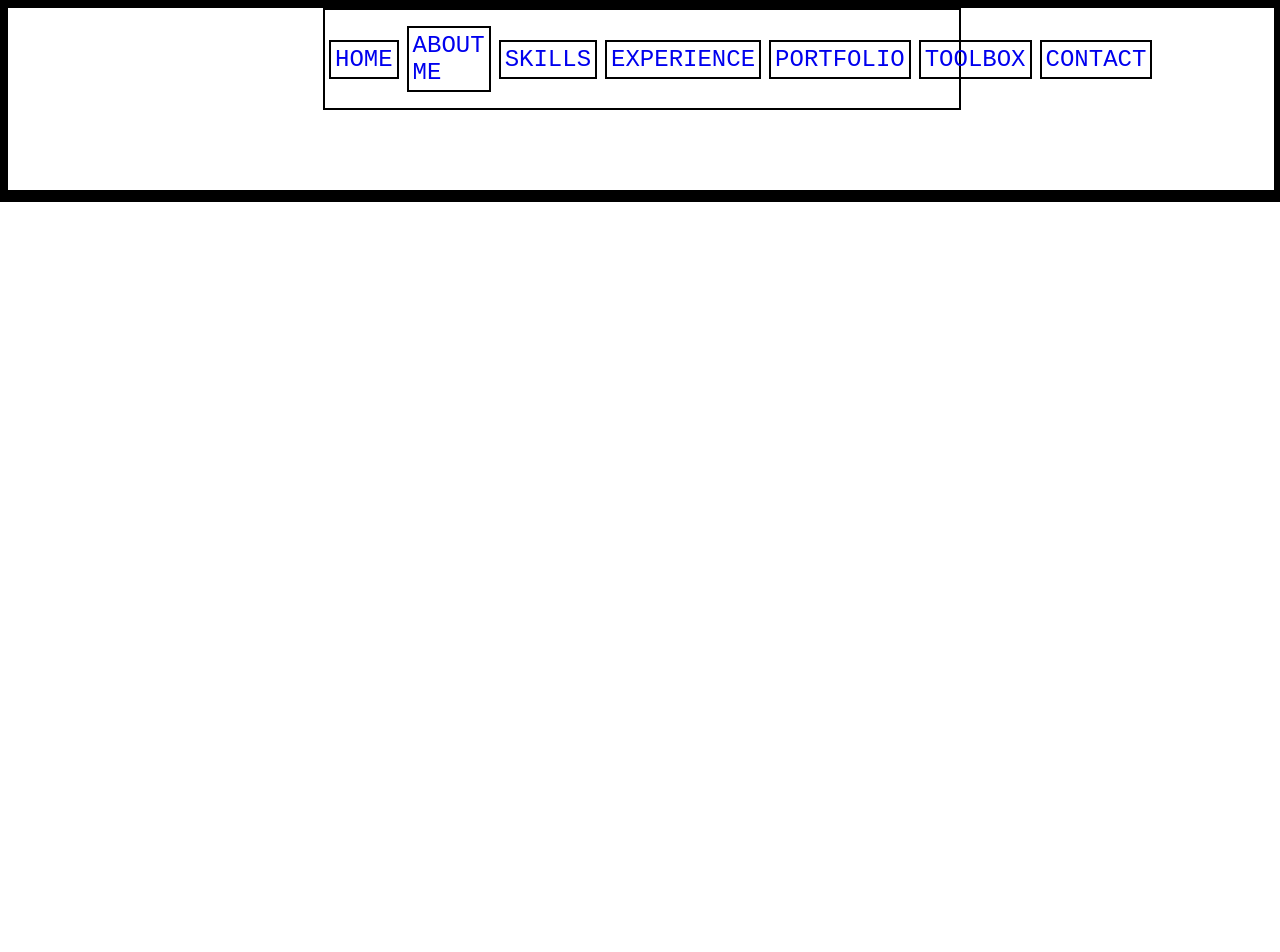
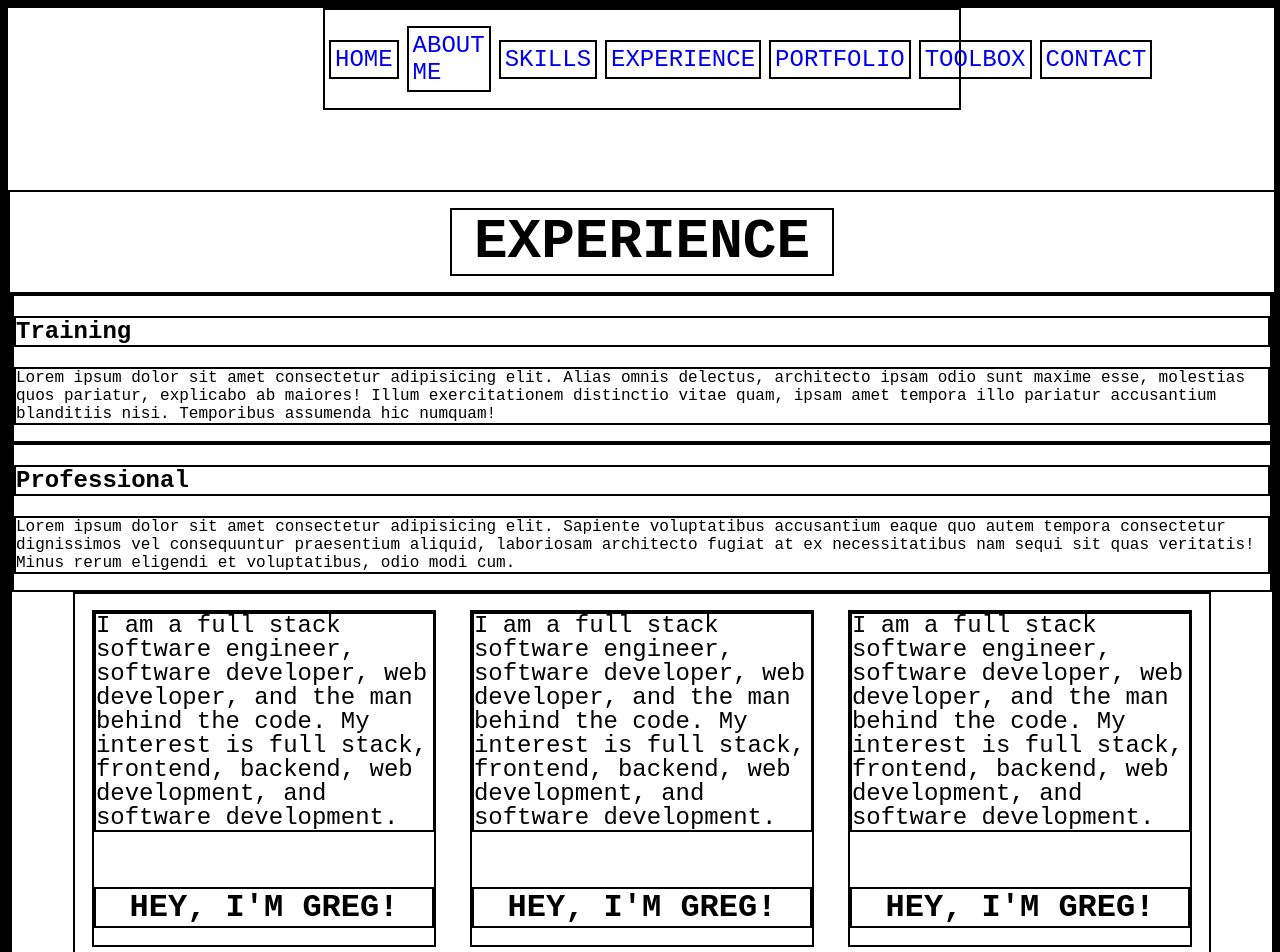
Before and after one commit to gregdusek/my-portfolio, a React (Create React App) app: page /Experience in a window 1280 px wide. Shown: the top 952 px of the page. Before the commit the page ends 800 px from the top, so only its background shows below. Built offline with nearby package versions, Linux system fonts and the light colour scheme.

Commit message:
Added experience formatting

```diff
--- a/src/Components/Experience/index.js
+++ b/src/Components/Experience/index.js
@@ -1,10 +1,39 @@
 import './styles.css';
 
 const Experience = () => {
-
     return (
-        <div>
-
+        <div className='experience-container'>
+            <h1 className='page-title'>EXPERIENCE</h1>
+                <div className='row-container'>
+                    <div className='training-row'>
+                        <h2 className='training-title'>Training</h2>
+                        <p className='training-paragraph'>
+                            Lorem ipsum dolor sit amet consectetur adipisicing elit. Alias omnis delectus, architecto ipsam odio sunt maxime esse, molestias quos pariatur, explicabo ab maiores! Illum exercitationem distinctio vitae quam, ipsam amet tempora illo pariatur accusantium blanditiis nisi. Temporibus assumenda hic numquam!
+                        </p>
+                    </div>
+                    <div className='background-row'>
+                        <h2 className='background-title'>Professional</h2>
+                        <p className='background-paragraph'>Lorem ipsum dolor sit amet consectetur adipisicing elit. Sapiente voluptatibus accusantium eaque quo autem tempora consectetur dignissimos vel consequuntur praesentium aliquid, laboriosam architecto fugiat at ex necessitatibus nam sequi sit quas veritatis! Minus rerum eligendi et voluptatibus, odio modi cum.
+                        </p>
+                    </div>
+                    <div className='column-container'>
+                        <div className='column-1'>
+                            <p className='column-paragraph1'>I am a full stack software engineer, software developer, web developer, and the man behind the code. My interest is full stack, frontend, backend, web development, and software development.
+                            </p>
+                            <h1 className='column-title'>HEY, I'M GREG!</h1>
+                        </div>
+                        <div className='column-2'>
+                            <p className='column-paragraph1'>I am a full stack software engineer, software developer, web developer, and the man behind the code. My interest is full stack, frontend, backend, web development, and software development.
+                            </p>
+                            <h1 className='column-title'>HEY, I'M GREG!</h1>
+                        </div>
+                        <div className='column-3'>
+                            <p className='column-paragraph1'>I am a full stack software engineer, software developer, web developer, and the man behind the code. My interest is full stack, frontend, backend, web development, and software development.
+                            </p>
+                            <h1 className='column-title'>HEY, I'M GREG!</h1>
+                        </div>
+                    </div>
+                </div>
         </div>
     )
 };
```
